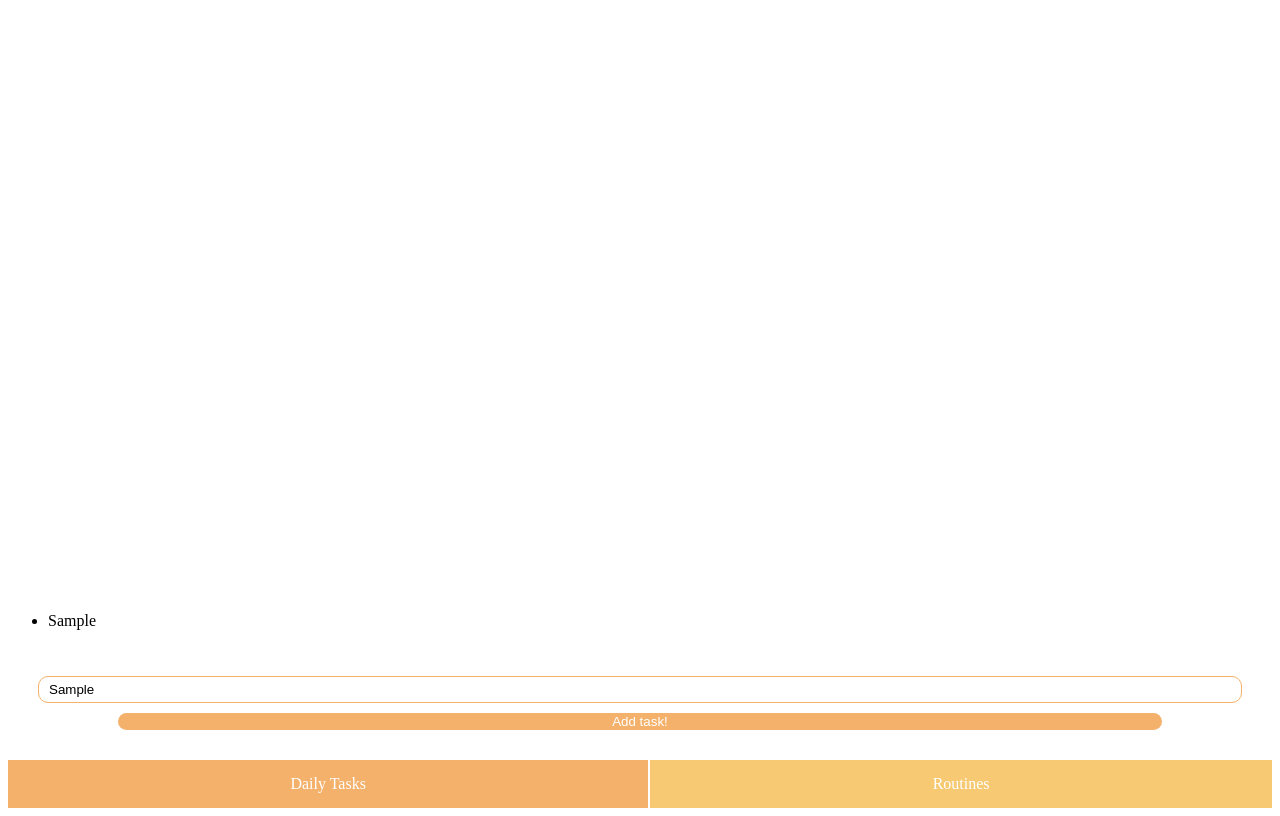
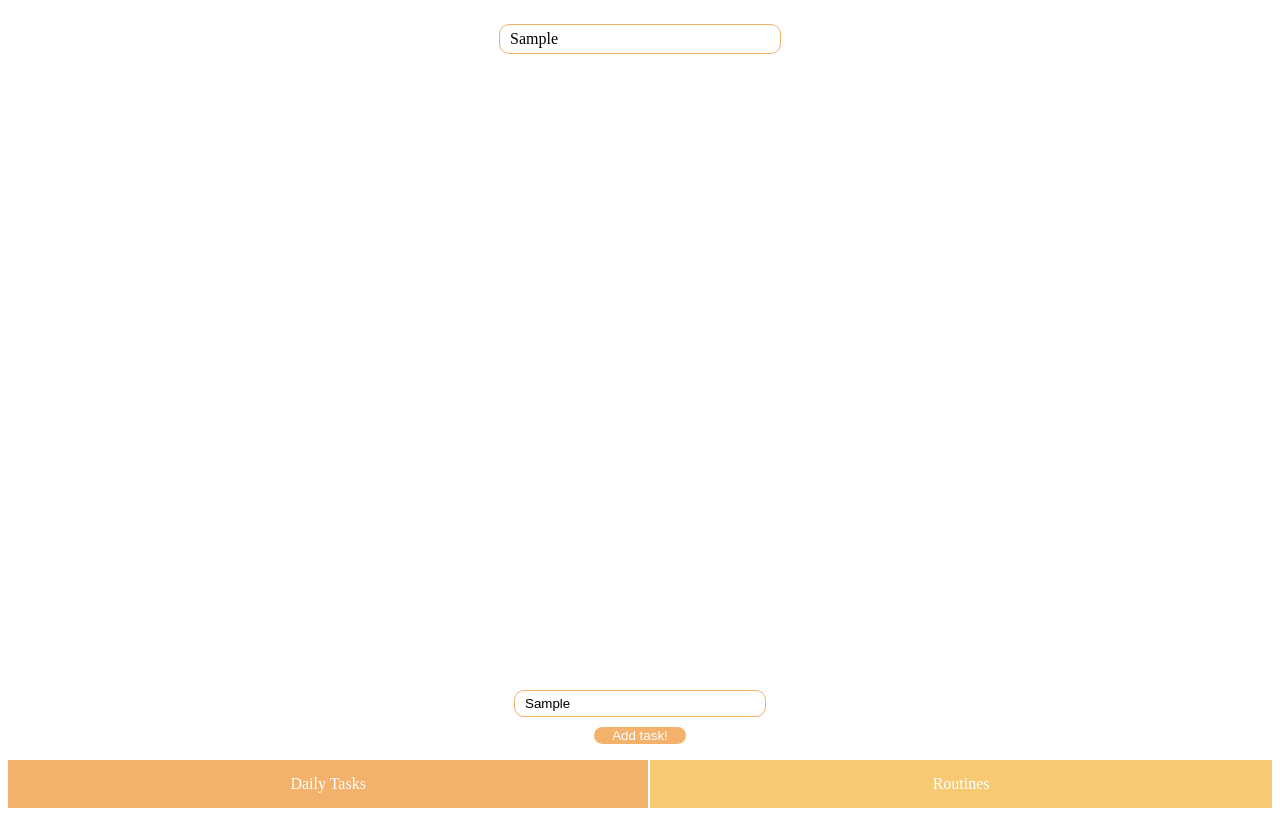
Before and after one commit to imked/morning-app, a React (Create React App) app: page / in a window 1280 px wide. Both pictures are taken after typing "Sample" into the empty fields and a click on the button "Add task!". Built offline with nearby package versions, Linux system fonts and the light colour scheme.

Commit message:
Styling takslist

```diff
--- a/src/form/CreateTaskList.js
+++ b/src/form/CreateTaskList.js
@@ -5,7 +5,9 @@ import TaskList from './TaskList'
 
 const Grid = styled.section`
   display: grid;
-  align-content: flex-end;
+  grid-template-rows: 1fr 100px;
+  align-content: top;
+  justify-content: center;
 `
 
 export default function CreateTaskList() {
--- a/src/form/TaskList.js
+++ b/src/form/TaskList.js
@@ -1,13 +1,29 @@
 import React from 'react'
+import styled from 'styled-components'
+
+const StyledList = styled.ul`
+  list-style-type: none;
+  justify-content: center;
+  padding-inline-start: 0;
+`
+const StyledItem = styled.li`
+  border-radius: 10px;
+  border: 1px solid #f4b16b;
+  padding: 5px 10px;
+  margin: 0 15px;
+  width: 250px;
+  overflow: hidden;
+  text-overflow: ellipsis;
+  white-space: nowrap;
+  width: 260px;
+`
 
 export default function TaskList({ tasks }) {
   return (
-    <ul>
+    <StyledList>
       {tasks.map((task, index) => (
-        <li key={index.toString()}>
-          <div>{task}</div>
-        </li>
+        <StyledItem key={index.toString()}>{task}</StyledItem>
       ))}
-    </ul>
+    </StyledList>
   )
 }
```
